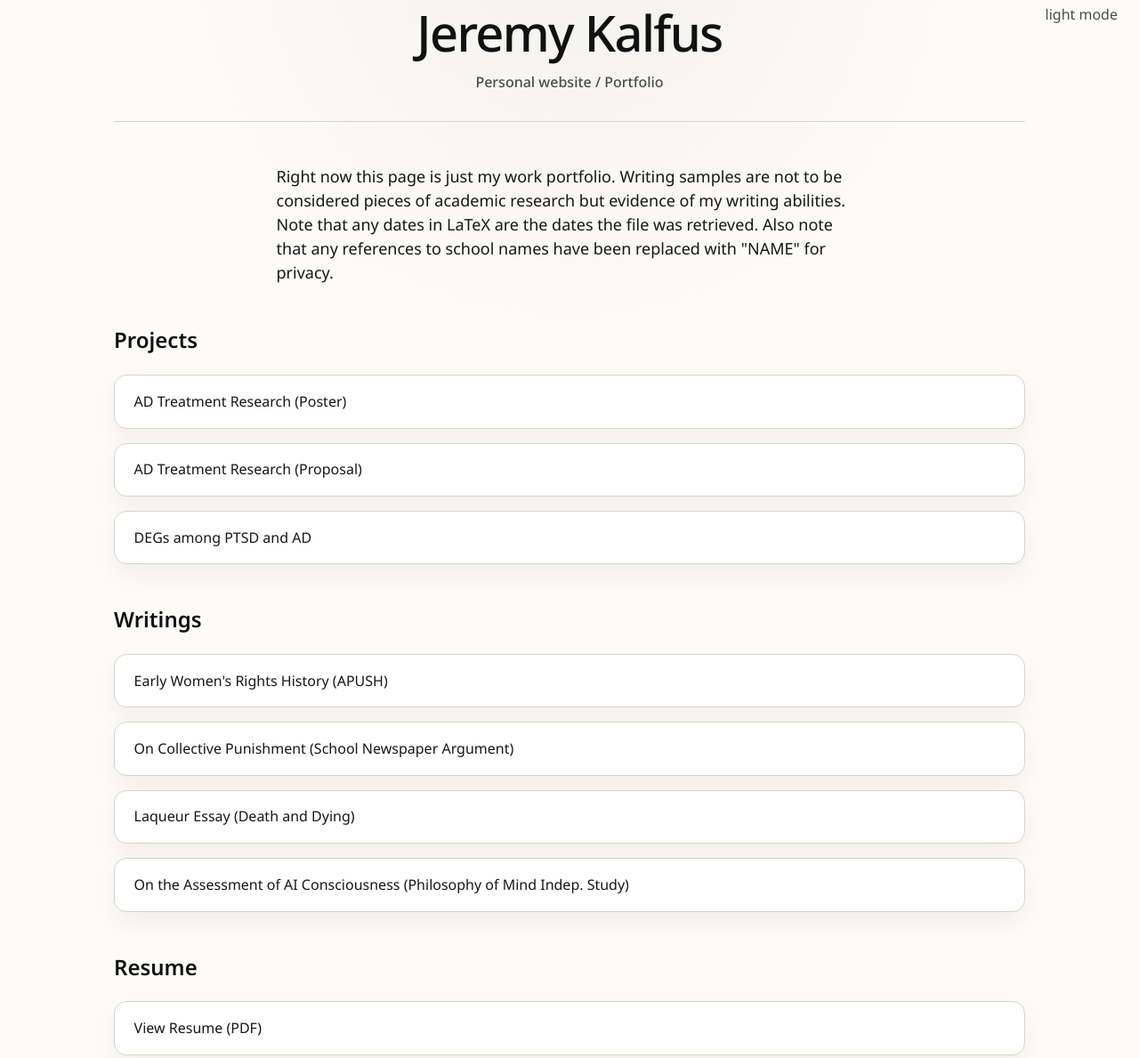
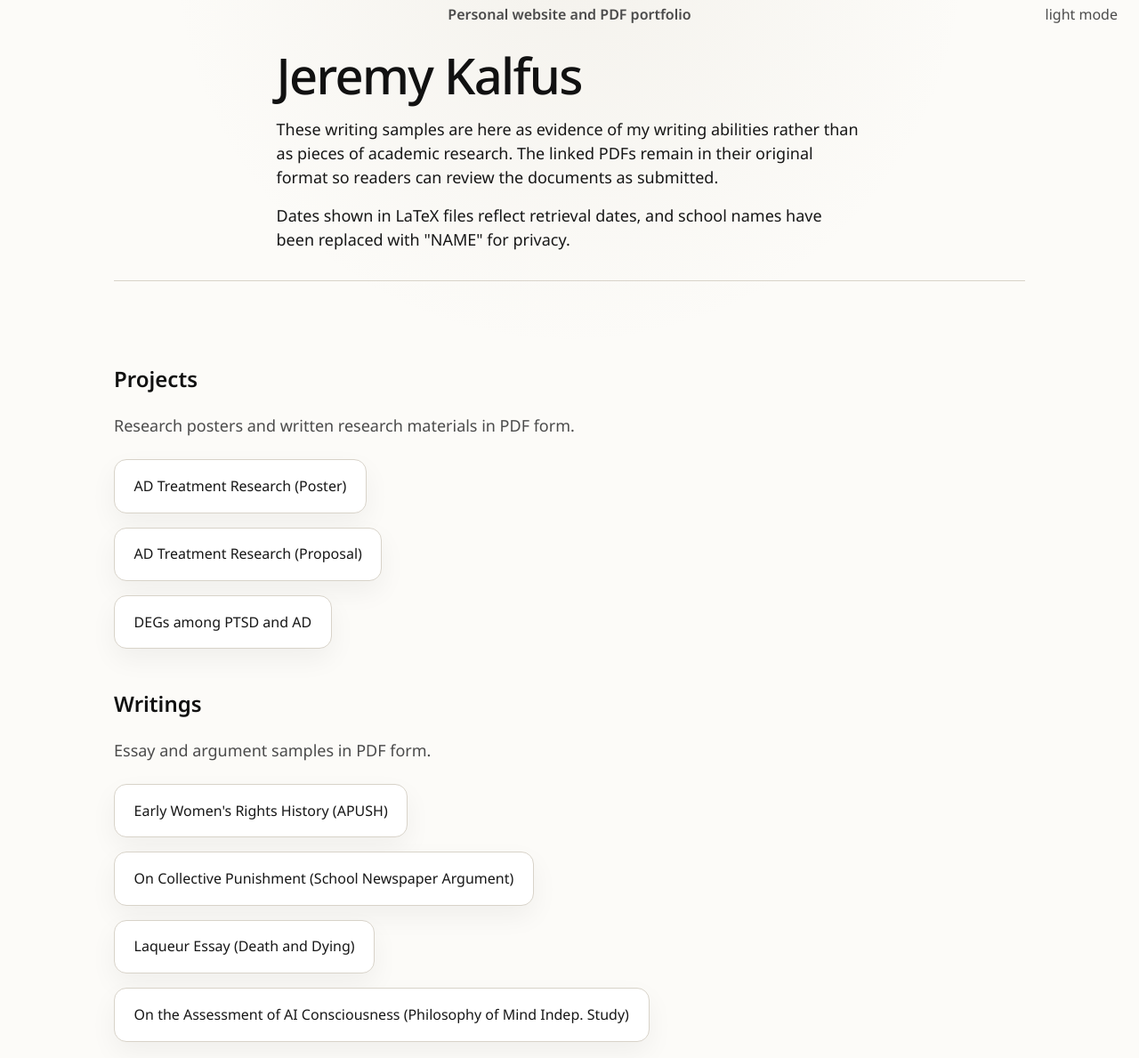
Before and after one commit to JeremyKalfus/JeremyKalfus, a website: page index.html in a window 1280 px wide. Shown: the part 60-1249 px from the top of the page at 89% size. Drawn offline with Linux system fonts and the light colour scheme; a web font is replaced by a local one.

Commit message:
Restructure homepage semantics

```diff
--- a/index.html
+++ b/index.html
@@ -21,61 +21,76 @@
     <link rel="stylesheet" href="styles.css">
 </head>
 <body>
-    <div class="container">
-        <header class="intro">
-            <h1>Jeremy Kalfus</h1>
-            <p class="subtitle">Personal website / Portfolio</p>
+    <main class="container page-shell" id="content">
+        <header class="intro" aria-labelledby="site-title">
+            <p class="subtitle">Personal website and PDF portfolio</p>
+            <div class="intro-copy readable-prose">
+                <h1 id="site-title">Jeremy Kalfus</h1>
+                <p>These writing samples are here as evidence of my writing abilities rather than as pieces of academic research. The linked PDFs remain in their original format so readers can review the documents as submitted.</p>
+                <p class="privacy-note">Dates shown in LaTeX files reflect retrieval dates, and school names have been replaced with "NAME" for privacy.</p>
+            </div>
         </header>
 
-        <section class="blurb readable-prose">
-            <p>Right now this page is just my work portfolio. Writing samples are not to be considered pieces of academic research but evidence of my writing abilities. Note that any dates in LaTeX are the dates the file was retrieved. Also note that any references to school names have been replaced with "NAME" for privacy.</p>
-        </section>
-
-        <section class="projects">
-            <h2>Projects</h2>
-            <div class="project-links">
+        <section class="projects" aria-labelledby="projects-heading">
+            <h2 id="projects-heading">Projects</h2>
+            <p class="section-intro readable-prose">Research posters and written research materials in PDF form.</p>
+            <ul class="project-links resource-list">
+                <li class="resource-list-item">
                     <a href="projects/NIM811.pdf" class="project-link" target="_blank">
                         AD Treatment Research (Poster)
                     </a>
+                </li>
+                <li class="resource-list-item">
                     <a href="projects/Prospectus.pdf" class="project-link" target="_blank">
                         AD Treatment Research (Proposal)
                     </a>
+                </li>
+                <li class="resource-list-item">
                     <a href="projects/DEG.pdf" class="project-link" target="_blank">
                         DEGs among PTSD and AD
                     </a>
-
-            </div>
+                </li>
+            </ul>
         </section>
 
-        <section class="writings">
-            <h2>Writings</h2>
-            <div class="writing-links">
+        <section class="writings" aria-labelledby="writings-heading">
+            <h2 id="writings-heading">Writings</h2>
+            <p class="section-intro readable-prose">Essay and argument samples in PDF form.</p>
+            <ul class="writing-links resource-list">
+                <li class="resource-list-item">
                     <a href="writings/APUSHWR.pdf" class="writing-link" target="_blank">
                         Early Women's Rights History (APUSH)
                     </a>
+                </li>
+                <li class="resource-list-item">
                     <a href="writings/OCP.pdf" class="writing-link" target="_blank">
                         On Collective Punishment (School Newspaper Argument)
                     </a>
+                </li>
+                <li class="resource-list-item">
                     <a href="writings/WOTD.pdf" class="writing-link" target="_blank">
                         Laqueur Essay (Death and Dying)
                     </a>
+                </li>
+                <li class="resource-list-item">
                     <a href="writings/OAIC.pdf" class="writing-link" target="_blank">
                         On the Assessment of AI Consciousness (Philosophy of Mind Indep. Study)
                     </a>
-
-
-
-            </div>
+                </li>
+            </ul>
         </section>
 
 
-        <section class="resume">
-            <h2>Resume</h2>
-            <div class="resume-link">
+        <section class="resume" aria-labelledby="resume-heading">
+            <h2 id="resume-heading">Resume</h2>
+            <p class="section-intro readable-prose">Current resume in PDF form.</p>
+            <ul class="resume-link resource-list">
+                <li class="resource-list-item">
                     <a href="resume/JK_Resume.pdf" class="project-link" target="_blank">
                         View Resume (PDF)
                     </a>
-            </div>
+                </li>
+            </ul>
         </section>
 
         <div class="theme-toggle-container theme-toggle-mobile">
@@ -86,7 +101,7 @@
             <p class="theme-label">light mode</p>
         </div>
 
-    </div>
+    </main>
 
     <div class="theme-toggle-container theme-toggle-desktop">
         <label class="theme-toggle">
--- a/styles.css
+++ b/styles.css
@@ -86,8 +86,12 @@ a {
     padding: var(--space-2xl) var(--space-lg);
 }
 
-.readable-prose,
-.blurb {
+.page-shell {
+    display: flex;
+    flex-direction: column;
+}
+
+.readable-prose {
     max-width: var(--measure-prose);
 }
 
@@ -177,20 +181,13 @@ a {
 }
 
 .intro {
+    display: flex;
+    flex-direction: column;
+    gap: var(--space-md);
     text-align: center;
     margin-bottom: var(--space-xl);
     padding-bottom: var(--space-lg);
     border-bottom: 1px solid var(--color-border);
-}
-
-.intro h1 {
-    font-family: var(--font-display);
-    font-size: var(--font-size-title);
-    font-weight: 500;
-    line-height: var(--line-height-tight);
-    letter-spacing: -0.03em;
-    margin-bottom: var(--space-xs);
-    color: var(--color-heading);
 }
 
 .subtitle {
@@ -198,19 +195,43 @@ a {
     font-size: var(--font-size-subtitle);
     line-height: var(--line-height-body);
     color: var(--color-text-secondary);
-    font-weight: 500;
+    font-weight: 600;
 }
 
-.blurb {
-    margin: var(--space-lg) auto 0;
+.intro-copy {
+    margin: 0 auto;
     text-align: left;
 }
 
-.blurb p {
+.intro-copy h1 {
+    font-family: var(--font-display);
+    font-size: var(--font-size-title);
+    font-weight: 500;
+    line-height: var(--line-height-tight);
+    letter-spacing: -0.03em;
+    color: var(--color-heading);
+    margin-bottom: var(--space-sm);
+}
+
+.intro-copy p {
     color: var(--color-text);
     font-size: var(--font-size-body);
     line-height: var(--line-height-body);
-    margin: 0;
+}
+
+.intro-copy p + p {
+    margin-top: var(--space-sm);
+}
+
+.privacy-note {
+    color: var(--color-text-secondary);
+}
+
+.section-intro {
+    color: var(--color-text-secondary);
+    font-size: var(--font-size-body);
+    line-height: var(--line-height-body);
+    margin-bottom: var(--space-md);
 }
 
 .projects,
@@ -235,6 +256,10 @@ a {
     display: flex;
     flex-direction: column;
     gap: var(--space-sm);
+}
+
+.resource-list {
+    list-style: none;
 }
 
 .project-link,
@@ -273,6 +298,10 @@ a {
     .intro {
         margin-bottom: var(--space-lg);
         padding-bottom: var(--space-md);
+    }
+
+    .intro-copy h1 {
+        margin-bottom: var(--space-xs);
     }
 
     .projects,
```
Also changed, not shown: tests/homepage.spec.js (+8 -0 lines). Lines whose indentation alone changed are shown as unchanged.
